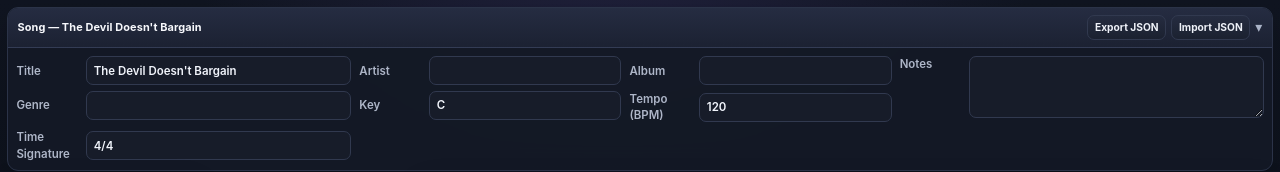
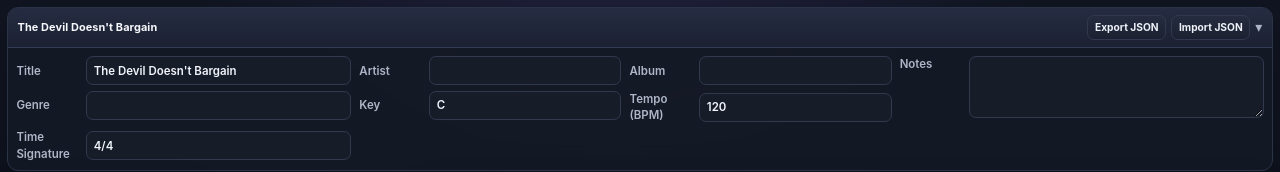
Before and after one commit to dstancomb3/Songwriter-Studio, a React (Vite) app: page / in a window 1280 px wide. Shown: the top 172 px of the page. Built offline with nearby package versions, Linux system fonts and the light colour scheme.

Commit message:
Simplify song header

```diff
--- a/src/components/songpanel.tsx
+++ b/src/components/songpanel.tsx
@@ -62,18 +62,9 @@ export function SongPanel() {
     return null;
   }
 
-  const headerDetails =
-    song.title && song.artist
-      ? ` — ${song.title} · ${song.artist}`
-      : song.title
-      ? ` — ${song.title}`
-      : song.artist
-      ? ` — ${song.artist}`
-      : "";
-
   return (
     <Panel
-      title={`Song${headerDetails}`}
+      title={song.title || "Untitled Song"}
       collapsible
       isCollapsed={isCollapsed}
       onToggleCollapse={() =>
```
